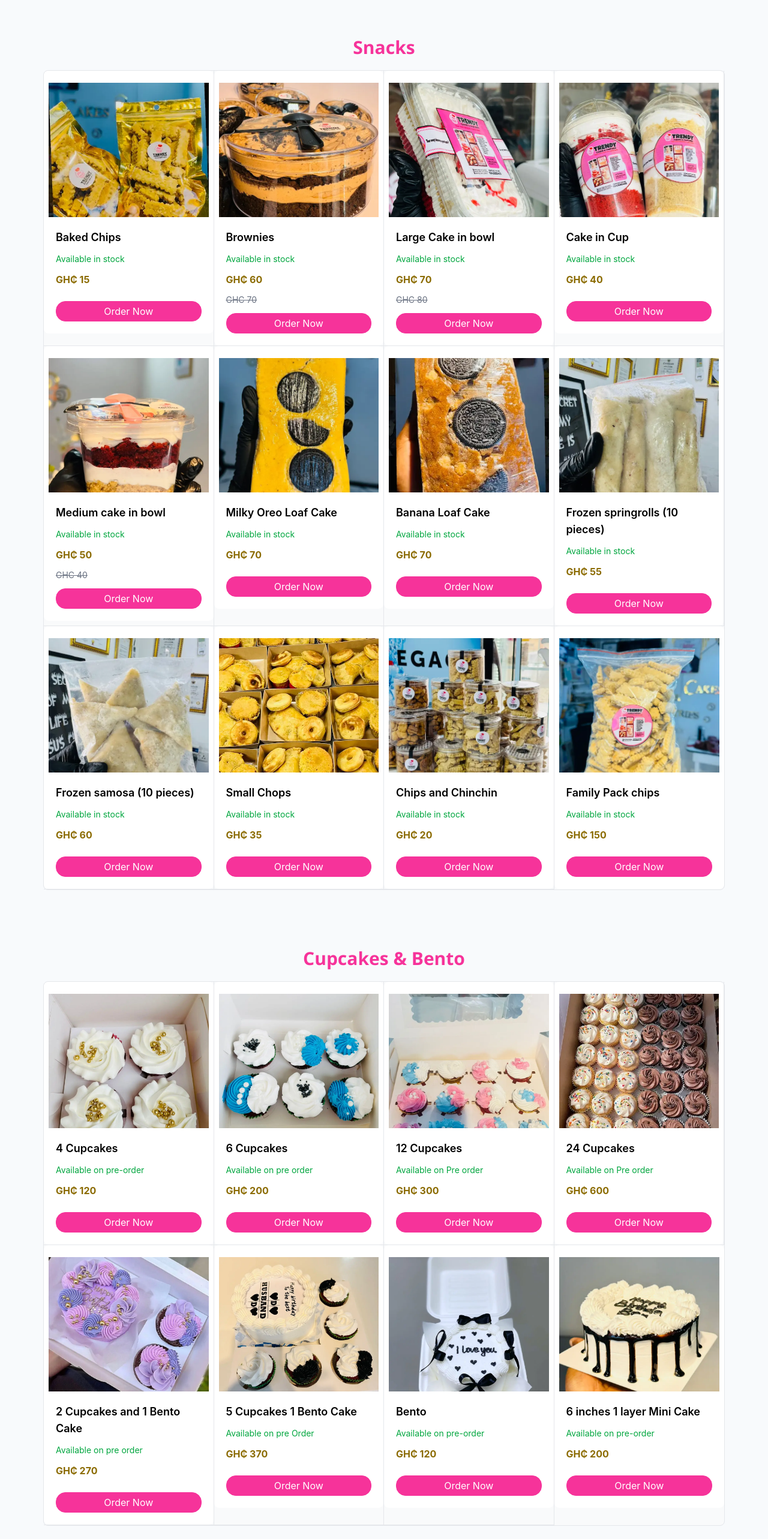
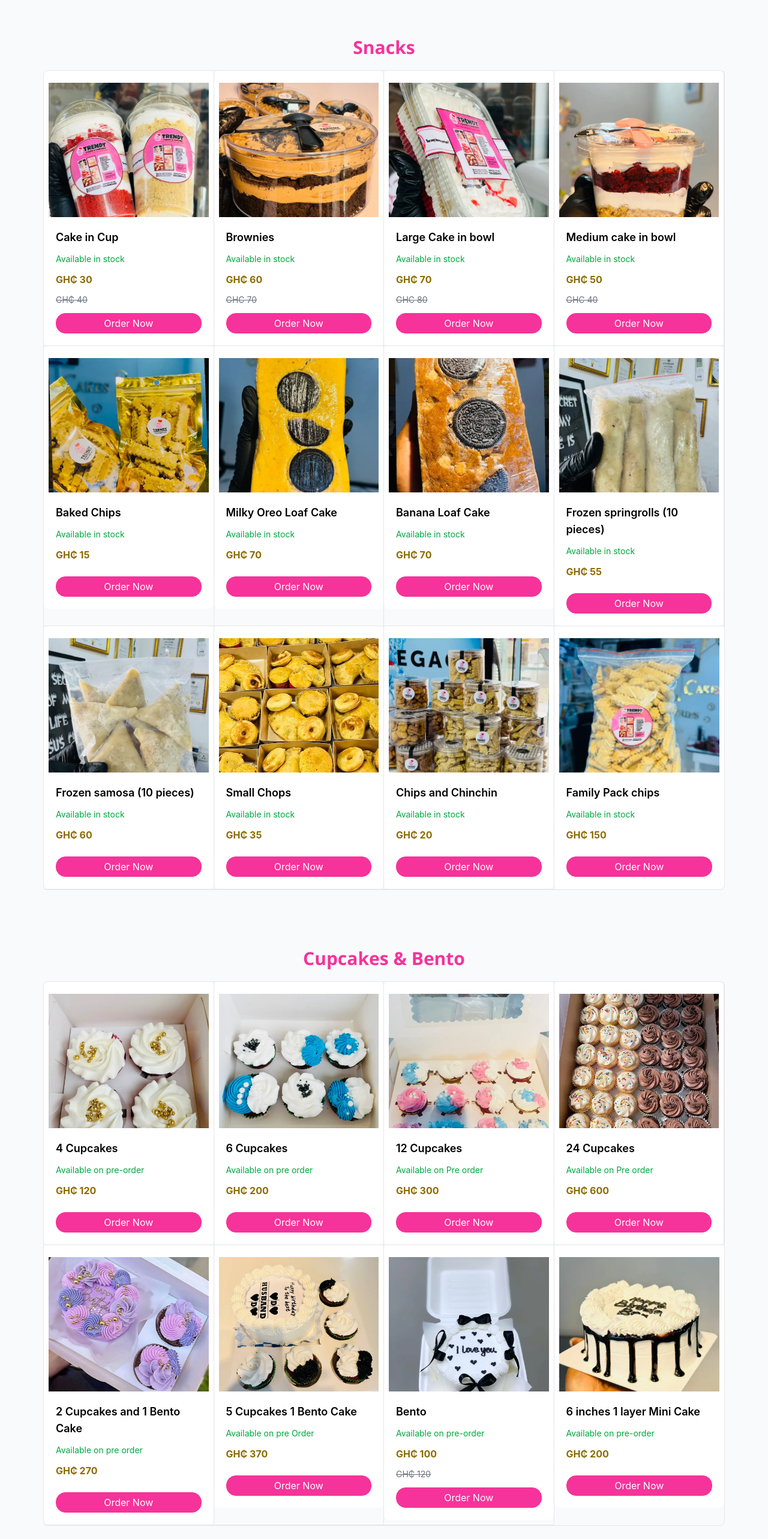
Before and after one commit to obedquao/trendycakes, a React (Vite) app in the folder trendycakes/: page /menu in a window 1280 px wide. Shown: the part 2660-5226 px from the top of the page at 60% size. Built offline with nearby package versions, Linux system fonts and the light colour scheme; a web font is replaced by a local one.

Commit message:
price promo

```diff
--- a/trendycakes/src/data/cupcakes.js
+++ b/trendycakes/src/data/cupcakes.js
@@ -38,7 +38,8 @@ const cupcake = [
   {
     name: "Bento",
     image: "/images/bento/bento1.webp",
-    price: "GH₵ 120",
+    price: "GH₵ 100",
+    promo: "GH₵ 120",
     details: "Available on pre-order",
   },
   {
--- a/trendycakes/src/data/snacks.js
+++ b/trendycakes/src/data/snacks.js
@@ -1,8 +1,9 @@
 const snacks = [
   {
-    name: "Baked Chips",
-    image: "/images/snacks/bakedchips.webp",
-    price: "GH₵ 15",
+    name: "Cake in Cup",
+    image: "/images/snacks/cup.webp",
+    promo: "GH₵ 40",
+    price: "GH₵ 30",
     details: "Available in stock",
   },
   {
@@ -20,17 +21,18 @@ const snacks = [
     promo: "GHC 80",
     details: "Available in stock",
   },
-  {
-    name: "Cake in Cup",
-    image: "/images/snacks/cup.webp",
-    price: "GH₵ 40",
-    details: "Available in stock",
-  },
+
   {
     name: "Medium cake in bowl",
     image: "/images/snacks/bowl.webp",
     price: "GH₵ 50",
     promo: "GHC 40",
+    details: "Available in stock",
+  },
+  {
+    name: "Baked Chips",
+    image: "/images/snacks/bakedchips.webp",
+    price: "GH₵ 15",
     details: "Available in stock",
   },
   {
--- a/trendycakes/src/pages/school.jsx
+++ b/trendycakes/src/pages/school.jsx
@@ -466,10 +466,10 @@ export default function School() {
                 />
                 <div className="flex flex-col">
                   <span className="text-sm font-bold text-gray-900 tracking-wide">
-                    Kofi Mensah
+                    Mrs Juttah Tetteh
                   </span>
                   <span className="text-xs text-gray-500 font-medium mt-0.5">
-                    Head Pastry Chef, Elite Hotel
+                    Head Pastry Chef
                   </span>
                 </div>
               </div>
```
